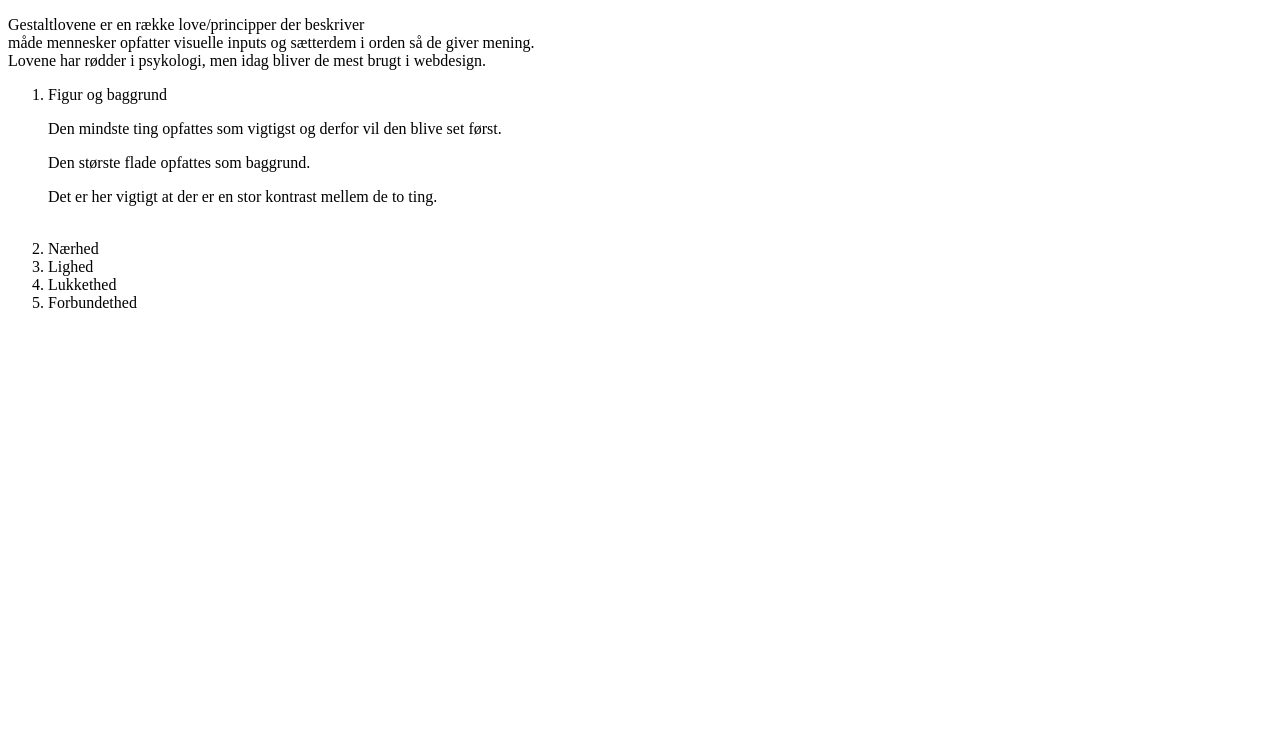
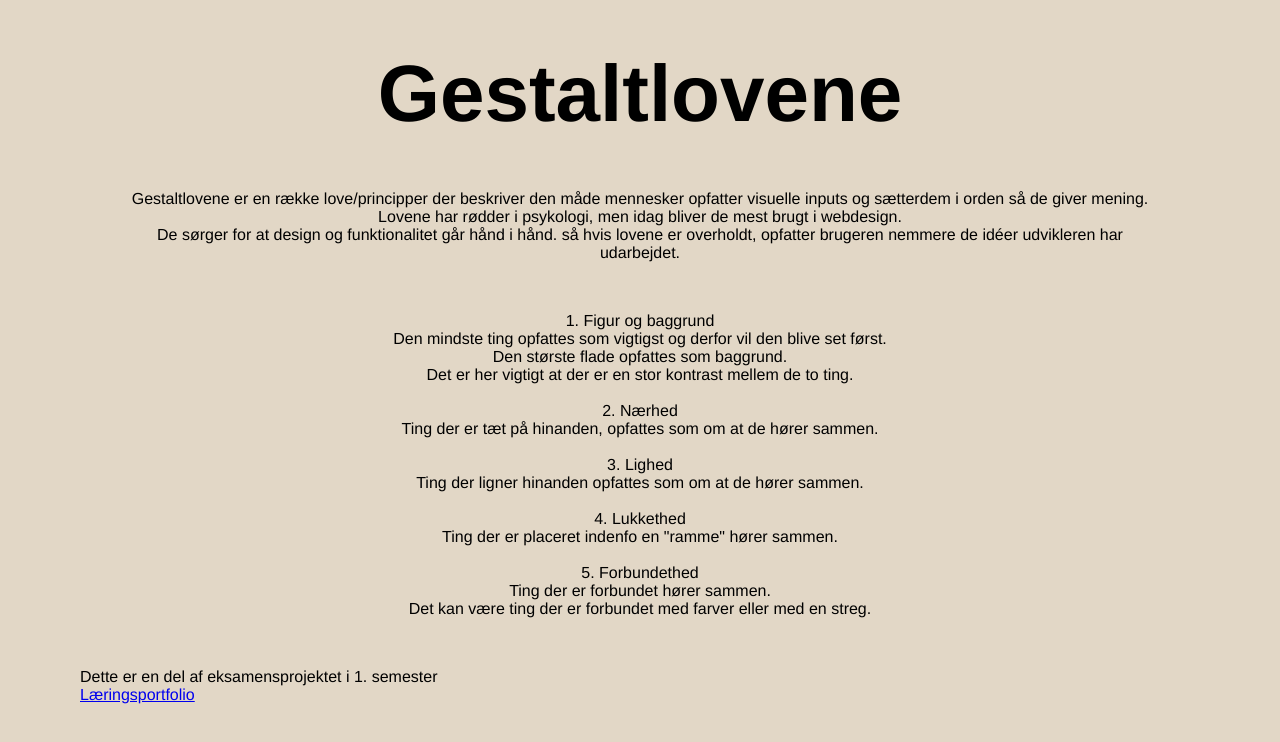
Before and after one commit to LineSteff/Laeringsportfolio, a plain HTML site: page index.html in a window 1280 px wide. Drawn offline with Linux system fonts and the light colour scheme.

Commit message:
HTML og CSS færdig
Kodet side til sitet

```diff
--- /dev/null
+++ b/gestaltlove.css
@@ -0,0 +1,79 @@
+/* RESET */
+html, body, div, span, object, iframe, h1, h2, h3, h4, h5, h6, p, blockquote, pre, abbr, address, cite, code, del, dfn, em, img, ins, kbd, q, samp, small, strong, sub, sup, var, b, i, dl, dt, dd, ol, ul, li, fieldset, form, label, legend, table, caption, tbody, tfoot, thead, tr, th, td, article, aside, canvas, details, figcaption, figure, footer, header, hgroup, menu, nav, section, summary, time, mark, audio, video {
+    margin: 0;
+    padding: 0;
+    border: 0;
+    outline: 0;
+    font-size: 100%;
+    vertical-align: baseline;
+    background: transparent;
+}
+
+/*  END RESET */
+
+body {
+    font-family: 'Franklin Gothic Medium', 'Arial Narrow', Arial, sans-serif;
+    font-size: 100%;
+    background-color: #fff ;
+    margin: 3em 5em;
+}
+
+#mitgrid div {
+    font-size: .5em;
+    color: #000000;
+    text-align: center;
+    border-color: #000000;
+    border-width: 5px;
+    border-style: none;
+    list-style: none;
+    list-style-position: inside;
+
+}
+
+#mitgrid {
+    display: grid;
+    grid-template-columns: 1fr;
+    grid-template-areas:
+    "overskrift"
+    "Gestaltlove"
+    "love"
+    "footer"
+}
+
+
+#overskrift{
+    grid-area: overskrift;
+    font-size: 5em;
+    margin: auto;
+}
+
+#Gestaltlove {
+    grid-area: Gestaltlove;
+    text-align: center;
+    padding: 50px;
+}
+
+#lovene {
+    grid-area: love;
+    text-align: center;
+    list-style-position: inside;
+    padding-bottom: 50px;
+}
+
+#footer {
+    grid-area: footer;
+    text-align: center;
+}
+
+/*baggrund grøn*/
+@media screen and (min-width: 750px){}
+body{
+    background-color: #efeae1 ;
+}
+
+
+/*baggrund blå*/
+@media screen and (min-width: 1100px){
+   body{
+    background-color: #e2d7c6 ;
+}
--- a/index.html
+++ b/index.html
@@ -2,38 +2,53 @@
 <html lang="da">
     <head>
         <meta charset="utf-8">
-        <link rel="stylesheet" href=>
-        <title></title>
+        <link rel="stylesheet" href="gestaltlove.css">
+        <title>Gestaltlovene</title>
 </head>
 <body>
     <div id="mitgrid">
 
+        <section id="overskrift">
+            <h1>Gestaltlovene</h1>
+        </section>
+
         <!--Kort beskrivelse af gestaltlovene-->
-        <section id=Gestaltlove>
-            <p>Gestaltlovene er en række love/principper der beskriver<br>
-                måde mennesker opfatter visuelle inputs og sætterdem i orden så de giver mening.<br>
+        <section id="Gestaltlove">
+            <p>Gestaltlovene er en række love/principper der beskriver den måde mennesker opfatter visuelle inputs og sætterdem i orden så de giver mening.<br>
                 Lovene har rødder i psykologi, men idag bliver de mest brugt i webdesign.<br>
+                De sørger for at design og funktionalitet går hånd i hånd.
+                så hvis lovene er overholdt, opfatter brugeren nemmere de idéer udvikleren har udarbejdet.
             </p>
         </section>
 
         <!--selve gestaltlovene-->
-        <section id=lovene>
+        <section id="lovene">
             <ol>
                 <li>Figur og baggrund</li>
                 <p>Den mindste ting opfattes som vigtigst og derfor vil den blive set først.</p>
                 <p>Den største flade opfattes som baggrund.</p>
                 <p>Det er her vigtigt at der er en stor kontrast mellem de to ting.</p><br>
+
                 <li>Nærhed</li>
+                <p>Ting der er tæt på hinanden, opfattes som om at de hører sammen.</p><br>
 
                 <li>Lighed</li>
+                <p>Ting der ligner hinanden opfattes som om at de hører sammen.</p><br>
+
                 <li>Lukkethed</li>
+                <p>Ting der er placeret indenfo en "ramme" hører sammen.</p><br>
+
                 <li>Forbundethed</li>
+                <p>Ting der er forbundet hører sammen. </p>
+                <p>Det kan være ting der er forbundet med farver eller med en streg.</p>
             </ol>
         </section>
 
 
+
         <footer>
-
+            <p>Dette er en del af eksamensprojektet i 1. semester</p>
+            <a href= "http://153173.apache.dania-studerende.dk/wordpress/" target="_blank">Læringsportfolio</a>
         </footer>
     </div><!-- mitgrid -->
 </body>
```
